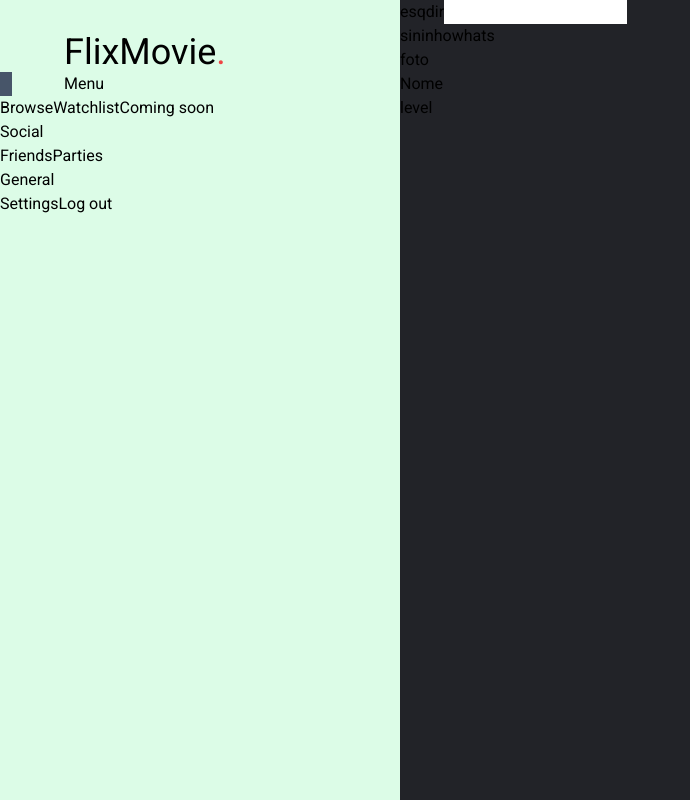
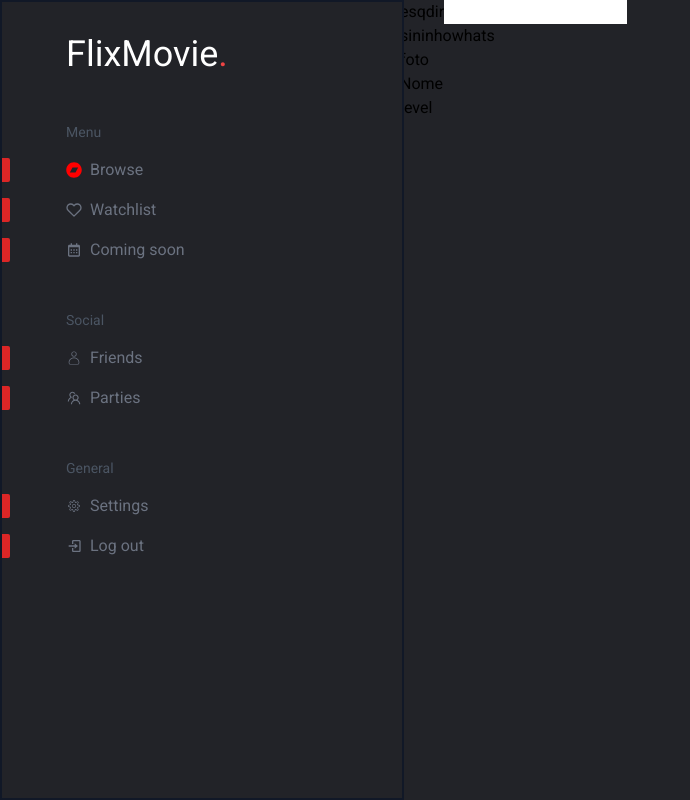
Before and after one commit to Nadoti/flixmovie, a React (Vite) app: page / in a window 1280 px wide. Shown: the top 800 px of the page, without its empty margins (0-690 px from the left). Built offline with nearby package versions, Linux system fonts and the light colour scheme.

Commit message:
parte html e css do aside navigation feito

```diff
--- a/package.json
+++ b/package.json
@@ -11,7 +11,8 @@
   "dependencies": {
     "axios": "^1.2.2",
     "react": "^18.2.0",
-    "react-dom": "^18.2.0"
+    "react-dom": "^18.2.0",
+    "react-icons": "^4.7.1"
   },
   "devDependencies": {
     "@types/react": "^18.0.26",
--- a/src/App.tsx
+++ b/src/App.tsx
@@ -1,29 +1,9 @@
+import { AsideNavigation } from "./components/home/aside/AsideNavigation";
 
 export function App() {
-
   return (
     <main className="grid grid-cols-footer bg-primary h-screen">
-      <aside className="bg-green-100 w-full">
-        <div className="fixed max-w-full flex flex-col">
-          <a href="/" className="text-4xl pt-8 pl-16">FlixMovie<span className="text-red-500">.</span></a>
-          <nav className="w-[400px] ">
-            <h3 className="pl-16 relative before:content-[''] before:absolute before:top-0 before:left-0 before:w-3 before:h-full before:bg-slate-600">Menu</h3>
-            <a href="">Browse</a>
-            <a href="">Watchlist</a>
-            <a href="">Coming soon</a>
-          </nav>
-          <nav>
-            <h3>Social</h3>
-            <a href="">Friends</a>
-            <a href="">Parties</a>
-          </nav>
-          <nav>
-            <h3>General</h3>
-            <a href="">Settings</a>
-            <a href="">Log out</a>
-          </nav>
-        </div>
-      </aside>
+      <AsideNavigation />
 
       <section className="mb-[1000px]">
         <nav>
--- /dev/null
+++ b/src/components/home/aside/AsideNavigation.tsx
@@ -0,0 +1,62 @@
+
+import { FaBandcamp } from "react-icons/fa";
+import { FiHeart } from "react-icons/fi";
+import { BiCalendar, BiLogIn } from "react-icons/bi";
+import { CiUser, CiSettings } from "react-icons/ci";
+import { AiOutlineTeam } from "react-icons/ai";
+
+export function AsideNavigation() {
+  const val = true
+
+  return (
+    <aside className="max-w-full ">
+      <div className="fixed h-full max-w-full flex flex-col border-solid border-2 border-gray-900 h-full bg-primary">
+        <a href="/" className="text-4xl pt-8 pl-16 text-white">FlixMovie<span className="text-red-500">.</span></a>
+        <nav className="max-w-[400px] flex flex-col mt-12 gap-4">
+          <h3 className="pl-16 text-gray-600 text-sm ">Menu</h3>
+          <div className="pl-16 relative before:content-[''] before:absolute before:top-0 before:left-0 before:w-2 before:h-full before:bg-red-600 before:rounded-r-sm">
+            <a href="" className="flex items-center gap-2 text-base rounded-lg text-gray-500 hover:text-white">
+              <FaBandcamp color={`${val ? 'red' : 'blue'}`} />Browse
+            </a>
+          </div>
+          <div className="pl-16 relative before:content-[''] before:absolute before:top-0 before:left-0 before:w-2 before:h-full before:bg-red-600 before:rounded-r-sm">
+            <a href="/" className="flex items-center gap-2 text-base rounded-lg text-gray-500 hover:text-white">
+              <FiHeart />Watchlist
+            </a>
+          </div>
+          <div className="pl-16 relative before:content-[''] before:absolute before:top-0 before:left-0 before:w-2 before:h-full before:bg-red-600 before:rounded-r-sm">
+            <a href="/" className="flex items-center gap-2 text-base rounded-lg text-gray-500 hover:text-white">
+              <BiCalendar />Coming soon
+            </a>
+          </div>
+        </nav>
+        <nav className="w-[400px] flex flex-col mt-12 gap-4">
+          <h3 className="pl-16 text-gray-600 text-sm">Social</h3>
+          <div className="pl-16 relative before:content-[''] before:absolute before:top-0 before:left-0 before:w-2 before:h-full before:bg-red-600 before:rounded-r-sm">
+            <a href="/" className="flex items-center gap-2 text-base rounded-lg text-gray-500 hover:text-white">
+              <CiUser />Friends
+            </a>
+          </div>
+          <div className="pl-16 relative before:content-[''] before:absolute before:top-0 before:left-0 before:w-2 before:h-full before:bg-red-600 before:rounded-r-sm">
+            <a href="/" className="flex items-center gap-2 text-base rounded-lg text-gray-500 hover:text-white">
+              <AiOutlineTeam />Parties
+            </a>
+          </div>
+        </nav>
+        <nav className="w-[400px] flex flex-col mt-12 gap-4">
+          <h3 className="pl-16 text-gray-600 text-sm">General</h3>
+          <div className="pl-16 relative before:content-[''] before:absolute before:top-0 before:left-0 before:w-2 before:h-full before:bg-red-600 before:rounded-r-sm">
+            <a href="/" className="flex items-center gap-2 text-base rounded-lg text-gray-500 hover:text-white">
+              <CiSettings />Settings
+            </a>
+          </div>
+          <div className="pl-16 relative before:content-[''] before:absolute before:top-0 before:left-0 before:w-2 before:h-full before:bg-red-600 before:rounded-r-sm">
+            <a href="/" className="flex items-center gap-2 text-base rounded-lg text-gray-500 hover:text-white">
+              <BiLogIn />
+              Log out</a>
+          </div>
+        </nav>
+      </div>
+    </aside>
+  )
+}
```
Also changed, not shown: 1 other file (tests, documents, lock files or other folders).
